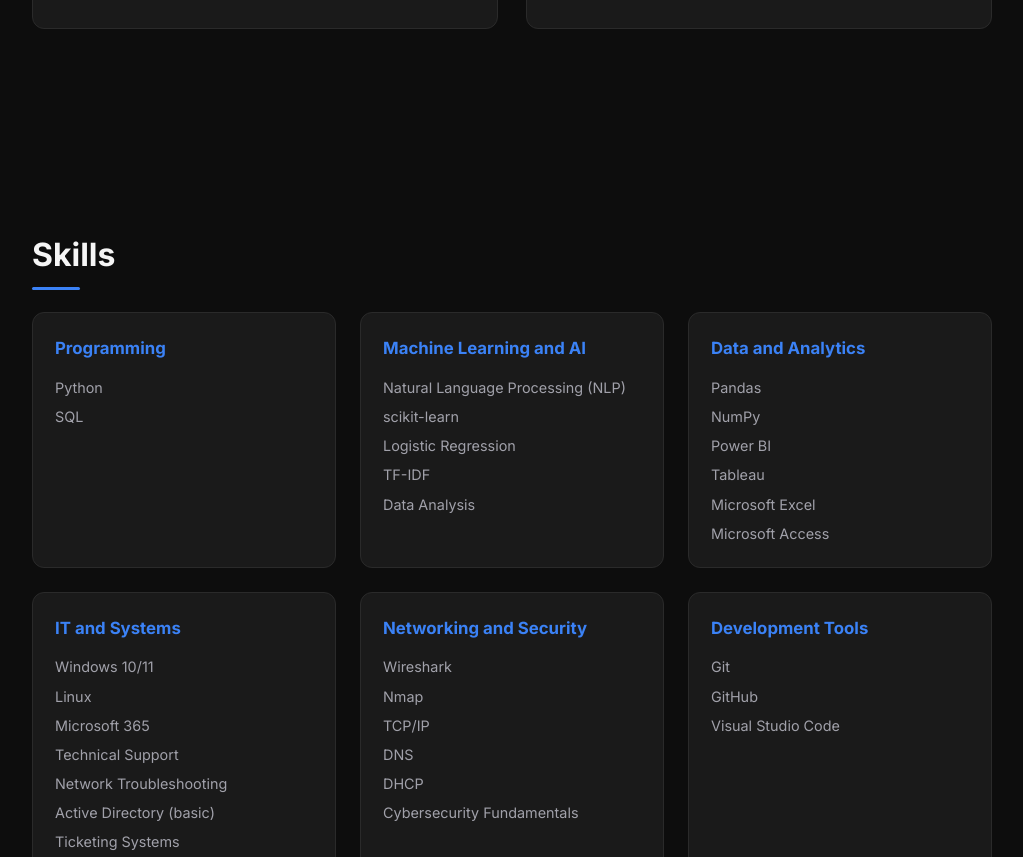
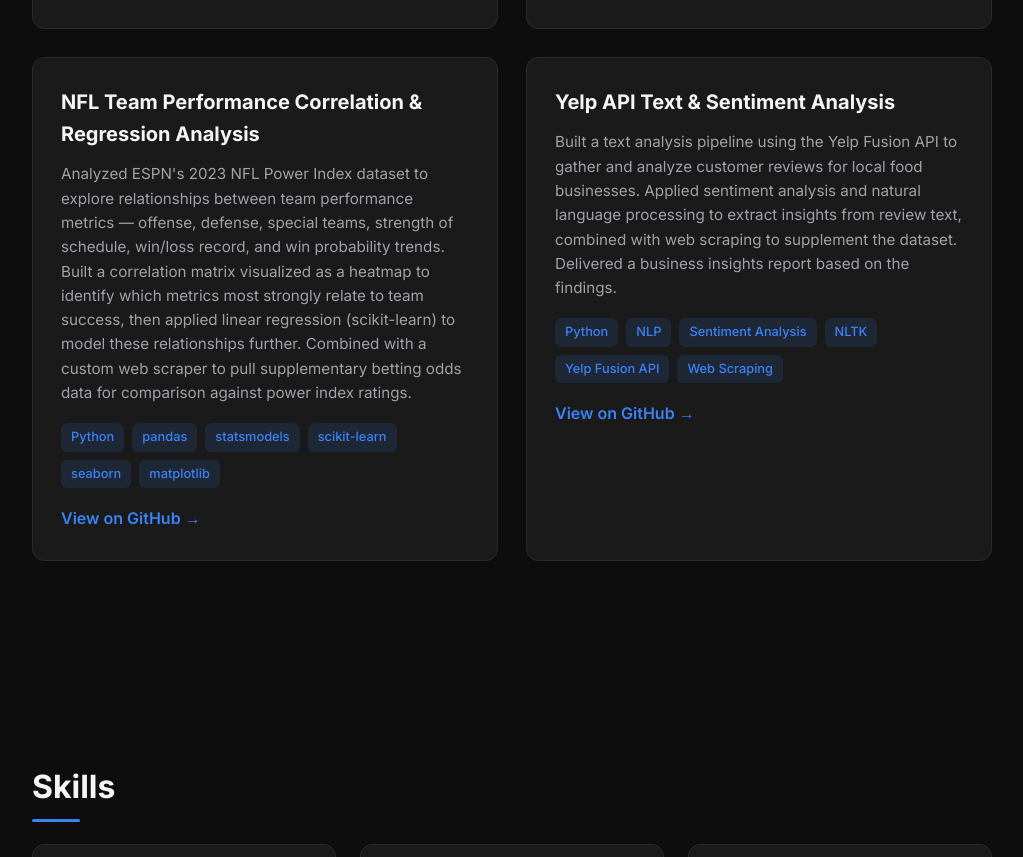
Before and after one commit to yvandor/yvandor.github.io, a plain HTML site: page index.html in a window 1280 px wide. Shown: the part 1829-2686 px from the top of the page, without its empty margins (128-1151 px from the left). Drawn offline with Linux system fonts and the light colour scheme.

Commit message:
Add NFL analysis and Yelp API projects.

```diff
--- a/index.html
+++ b/index.html
@@ -71,6 +71,22 @@
 </div>
 <a class="project-link" href="https://github.com/yvandor/ai-resume-screener" target="_blank" rel="noopener">View on GitHub &rarr;</a>
 </article>
+<article class="project-card">
+<h3>NFL Team Performance Correlation &amp; Regression Analysis</h3>
+<p>Analyzed ESPN's 2023 NFL Power Index dataset to explore relationships between team performance metrics — offense, defense, special teams, strength of schedule, win/loss record, and win probability trends. Built a correlation matrix visualized as a heatmap to identify which metrics most strongly relate to team success, then applied linear regression (scikit-learn) to model these relationships further. Combined with a custom web scraper to pull supplementary betting odds data for comparison against power index ratings.</p>
+<div class="tech-tags">
+<span>Python</span><span>pandas</span><span>statsmodels</span><span>scikit-learn</span><span>seaborn</span><span>matplotlib</span>
+</div>
+<a class="project-link" href="https://github.com/CIS3330-UTEP/final-project-yvandor" target="_blank" rel="noopener">View on GitHub &rarr;</a>
+</article>
+<article class="project-card">
+<h3>Yelp API Text &amp; Sentiment Analysis</h3>
+<p>Built a text analysis pipeline using the Yelp Fusion API to gather and analyze customer reviews for local food businesses. Applied sentiment analysis and natural language processing to extract insights from review text, combined with web scraping to supplement the dataset. Delivered a business insights report based on the findings.</p>
+<div class="tech-tags">
+<span>Python</span><span>NLP</span><span>Sentiment Analysis</span><span>NLTK</span><span>Yelp Fusion API</span><span>Web Scraping</span>
+</div>
+<a class="project-link" href="https://github.com/CIS3330-UTEP/code-10---yelp-api-text-analysis-yvandor" target="_blank" rel="noopener">View on GitHub &rarr;</a>
+</article>
 </div>
 </div>
 </section>
```
